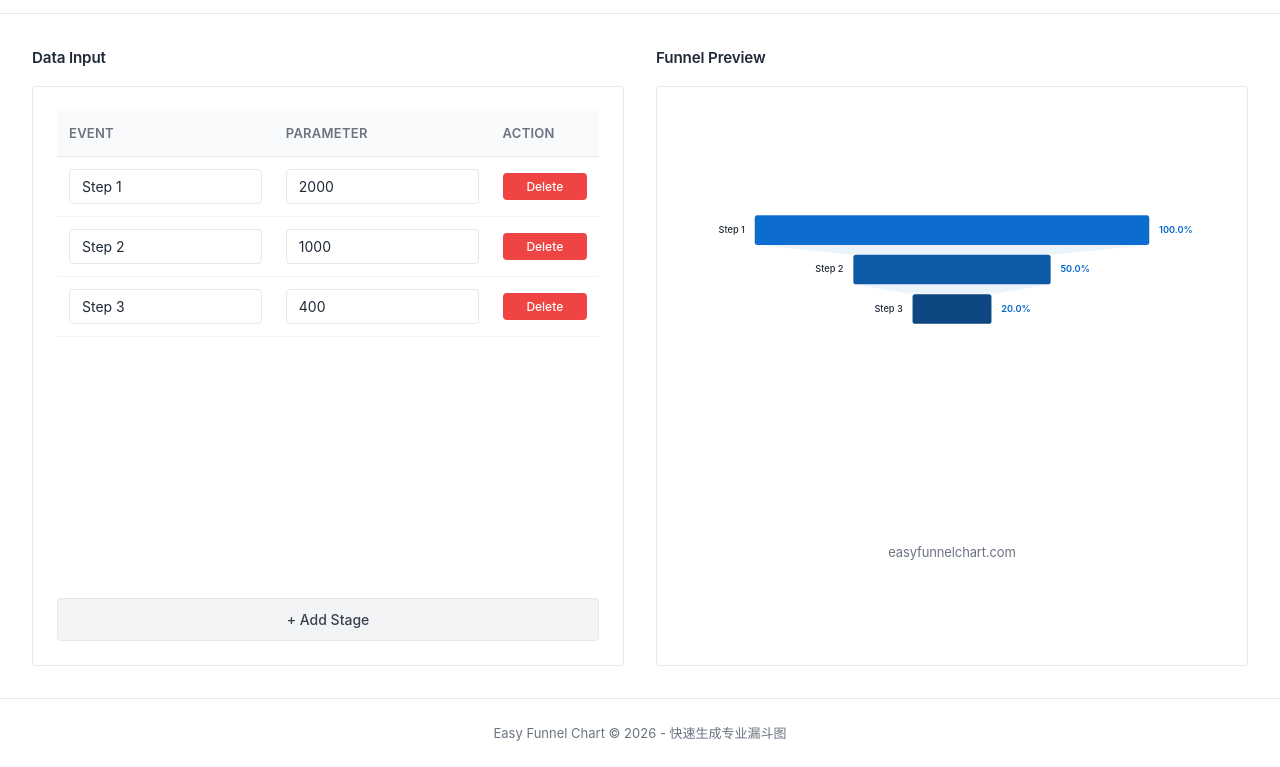
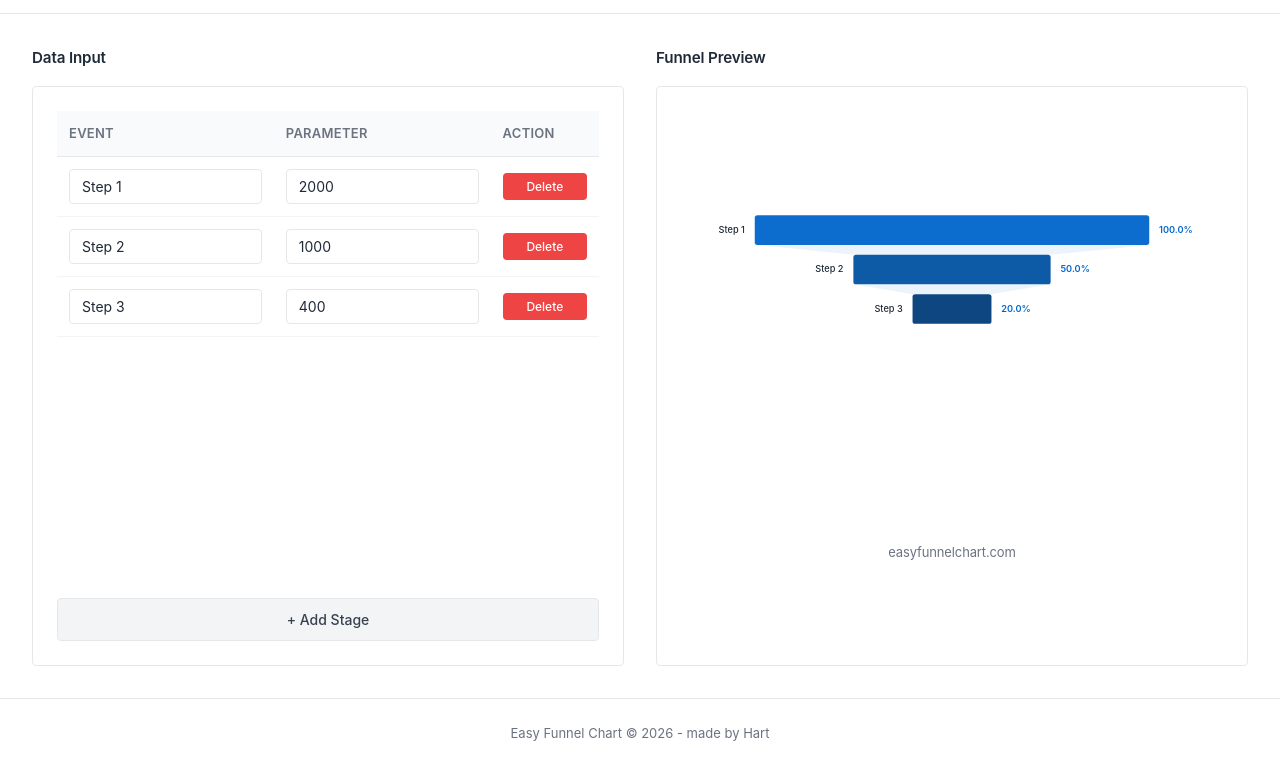
Before and after one commit to ClarifyX/easyfunnelchart, a plain HTML site: page index.html in a window 1280 px wide. Shown: the part 63-830 px from the top of the page. Drawn offline with Linux system fonts and the light colour scheme.

Commit message:
Add files via upload

```diff
--- a/index.html
+++ b/index.html
@@ -528,7 +528,7 @@
     </div>
 
     <footer>
-        <p>Easy Funnel Chart © 2026 - 快速生成专业漏斗图</p>
+        <p>Easy Funnel Chart © 2026 - made by Hart</p>
     </footer>
 
     <script>
```
